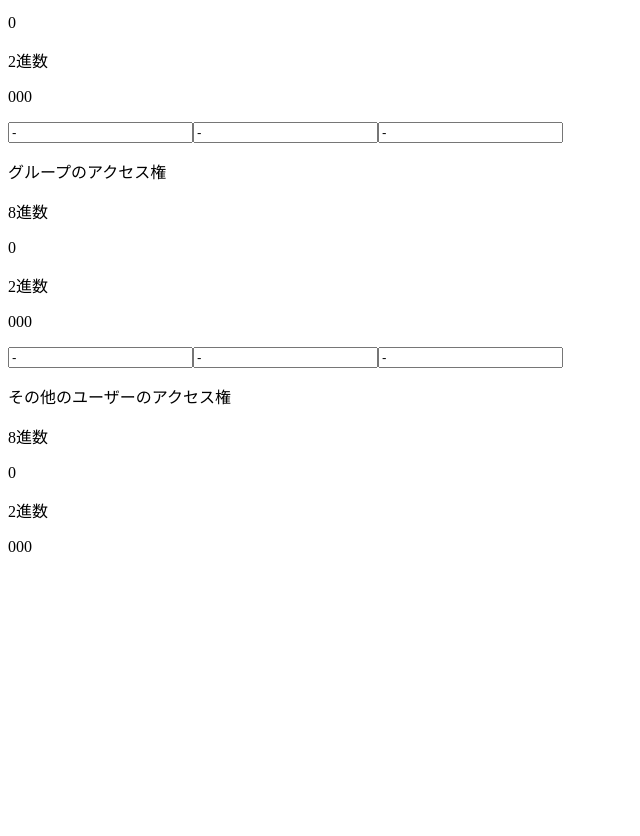
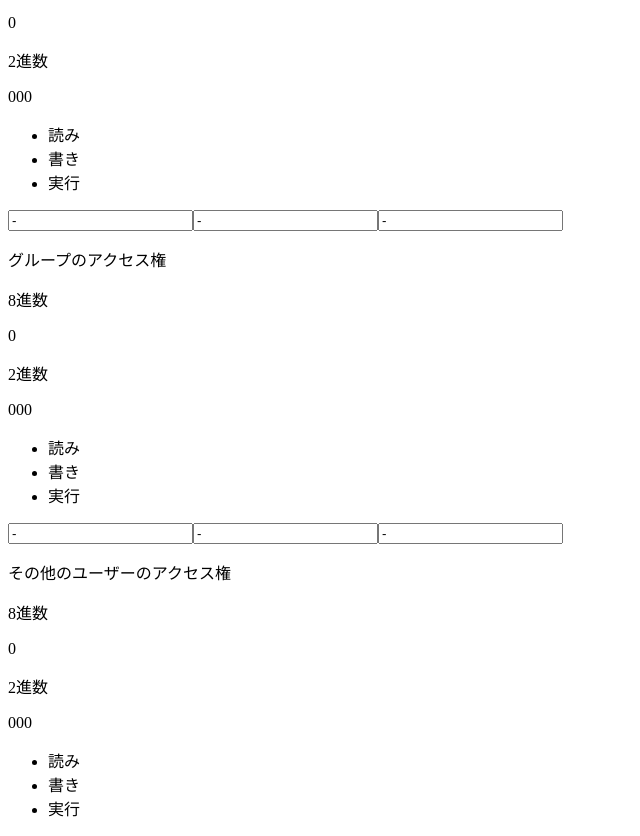
Before and after one commit to shimotsu4431/permission, a Next.js app: page / in a window 1280 px wide. Shown: the part 300-1136 px from the top of the page, without its empty margins (0-640 px from the left). Before the commit the page ends 872 px from the top, so only its background shows below. Built offline with nearby package versions, Linux system fonts and the light colour scheme.

Commit message:
add labels

```diff
--- a/pages/index.jsx
+++ b/pages/index.jsx
@@ -1,3 +1,4 @@
+import clsx from 'clsx'
 import Head from 'next/head'
 import { atom, useRecoilValue } from 'recoil'
 
@@ -7,9 +8,9 @@ import { getPermissionBinary, getPermissionOctal } from '../utils/permission'
 const initArray = [...Array(10)].map((_, i) => {
   return {
     index: i,
-    value: '-'
+    value: '-',
   }
-});
+})
 
 export const textState = atom({
   key: 'textState',
@@ -65,6 +66,34 @@ export default function Home() {
                 {getPermissionOctal(getPermissionTexts(1))}
               </p>
             </div>
+            <div className="mt-4">
+              <ul className="flex">
+                <li
+                  className={clsx([
+                    textList[1].value === 'r' && 'border-indigo-600',
+                    'm-1 flex h-9 w-1/3 items-center justify-center rounded-sm border-2 border-indigo-100 text-sm',
+                  ])}
+                >
+                  読み
+                </li>
+                <li
+                  className={clsx([
+                    textList[2].value === 'w' && 'border-indigo-600',
+                    'm-1 flex h-9 w-1/3 items-center justify-center rounded-sm border-2 border-indigo-100 text-sm',
+                  ])}
+                >
+                  書き
+                </li>
+                <li
+                  className={clsx([
+                    textList[3].value === 'x' && 'border-indigo-600',
+                    'm-1 flex h-9 w-1/3 items-center justify-center rounded-sm border-2 border-indigo-100 text-sm',
+                  ])}
+                >
+                  実行
+                </li>
+              </ul>
+            </div>
           </div>
           <div className="ml-4 min-w-[216px]">
             <InputBox index={4} type="read" />
@@ -82,6 +111,34 @@ export default function Home() {
               <p className="mt-2 text-center text-4xl font-bold">
                 {getPermissionOctal(getPermissionTexts(4))}
               </p>
+            </div>
+            <div className="mt-4">
+              <ul className="flex">
+                <li
+                  className={clsx([
+                    textList[4].value === 'r' && 'border-indigo-600',
+                    'm-1 flex h-9 w-1/3 items-center justify-center rounded-sm border-2 border-indigo-100 text-sm',
+                  ])}
+                >
+                  読み
+                </li>
+                <li
+                  className={clsx([
+                    textList[5].value === 'w' && 'border-indigo-600',
+                    'm-1 flex h-9 w-1/3 items-center justify-center rounded-sm border-2 border-indigo-100 text-sm',
+                  ])}
+                >
+                  書き
+                </li>
+                <li
+                  className={clsx([
+                    textList[6].value === 'x' && 'border-indigo-600',
+                    'm-1 flex h-9 w-1/3 items-center justify-center rounded-sm border-2 border-indigo-100 text-sm',
+                  ])}
+                >
+                  実行
+                </li>
+              </ul>
             </div>
           </div>
           <div className="ml-4 min-w-[216px]">
@@ -103,6 +160,34 @@ export default function Home() {
                 {getPermissionOctal(getPermissionTexts(7))}
               </p>
             </div>
+            <div className="mt-4">
+              <ul className="flex">
+                <li
+                  className={clsx([
+                    textList[7].value === 'r' && 'border-indigo-600',
+                    'm-1 flex h-9 w-1/3 items-center justify-center rounded-sm border-2 border-indigo-100 text-sm',
+                  ])}
+                >
+                  読み
+                </li>
+                <li
+                  className={clsx([
+                    textList[8].value === 'w' && 'border-indigo-600',
+                    'm-1 flex h-9 w-1/3 items-center justify-center rounded-sm border-2 border-indigo-100 text-sm',
+                  ])}
+                >
+                  書き
+                </li>
+                <li
+                  className={clsx([
+                    textList[9].value === 'x' && 'border-indigo-600',
+                    'm-1 flex h-9 w-1/3 items-center justify-center rounded-sm border-2 border-indigo-100 text-sm',
+                  ])}
+                >
+                  実行
+                </li>
+              </ul>
+            </div>
           </div>
         </div>
       </div>
```
